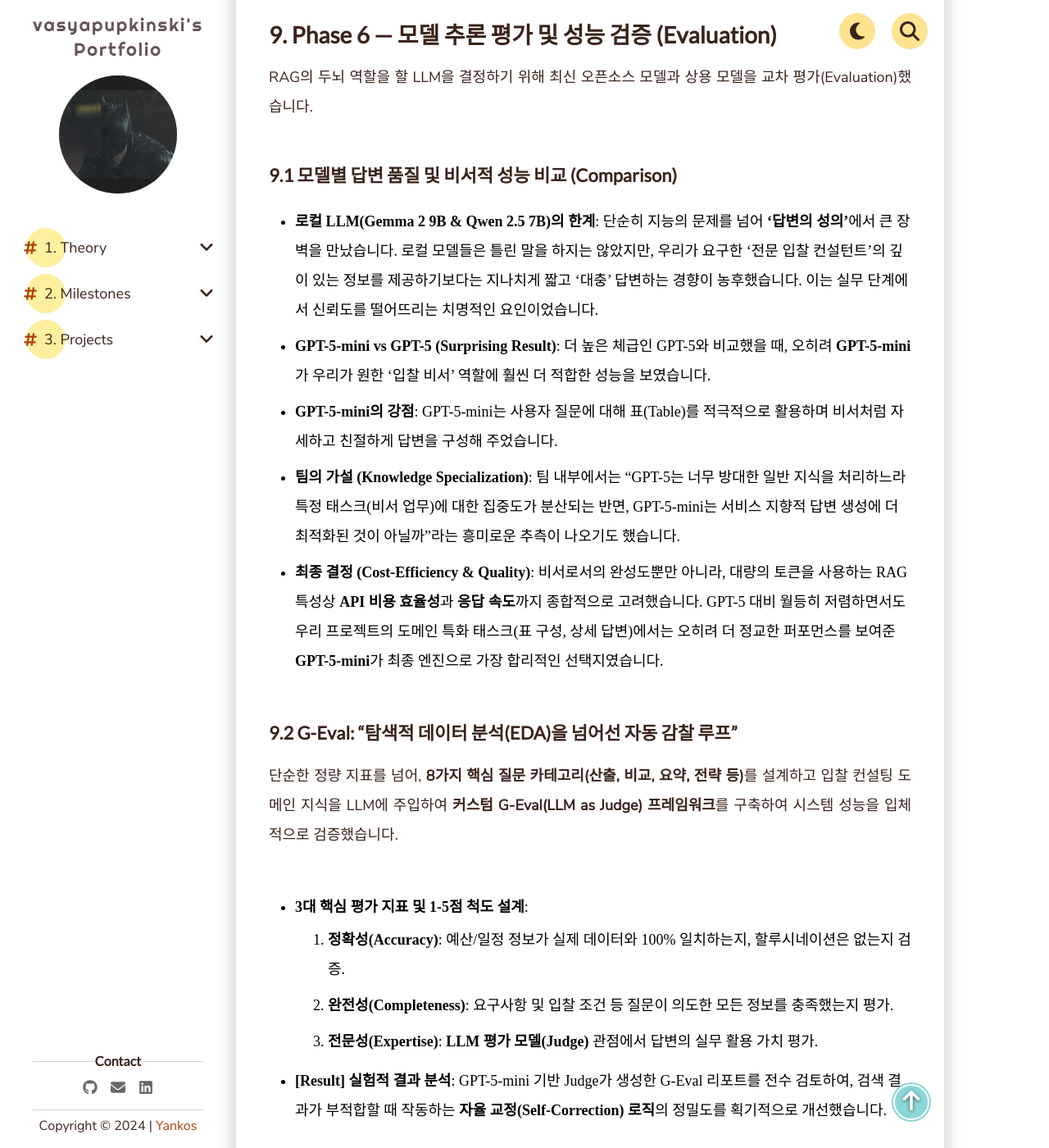
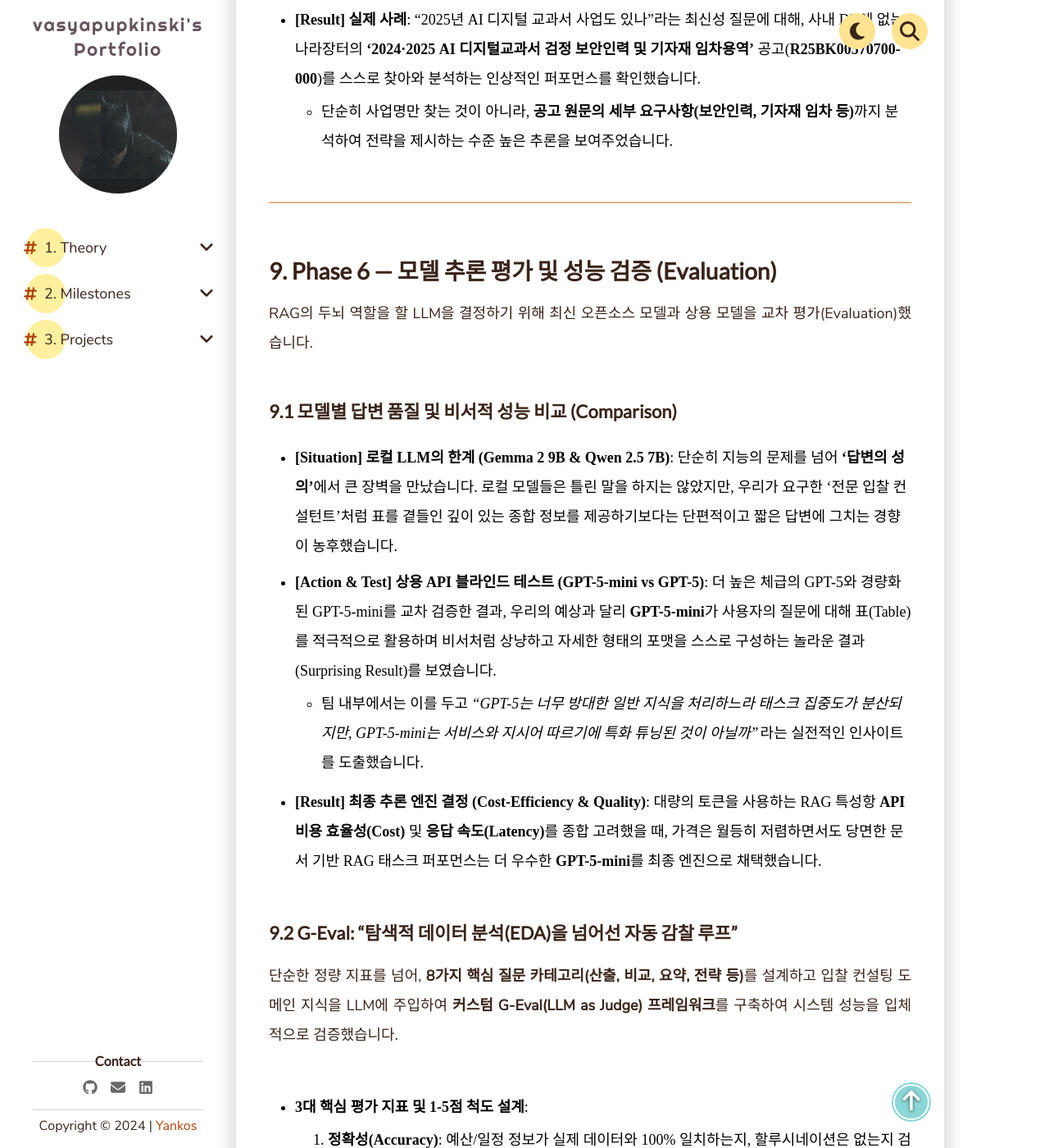
Before and after one commit to vasyapupkinski/vasyapupkinski.github.io, a Jekyll site: the page built from _pages/3. Projects/Team Projects/bid-analysis-rag.md, in a window 1280 px wide and 1400 px high, scrolled down 18136 px. Shown: the whole window at 82% size. Built offline with Jekyll 4.4.1, drawn with Linux system fonts in a browser that asks for light colours; comment, search, counter and statistics services are not loaded; some of the changed text lies outside the part shown.

Commit message:
docs: Refactor bid-analysis-rag.md with STAR structure and formatting fixes

```diff
--- a/_pages/3. Projects/Team Projects/bid-analysis-rag.md
+++ b/_pages/3. Projects/Team Projects/bid-analysis-rag.md
@@ -29,7 +29,12 @@ order: 2
 ### 데이터 무결성: 도메인 인터뷰에서 찾은 'Why'
 본 프로젝트의 시작은 기술적 구현이 아닌 **도메인 전문가(팀원)와의 심층 인터뷰**였습니다.
 
-"제안요청서(RFP)에 모든 정보가 정확히 들어있습니까? 그리고 이런 입찰을 할때 가장 중요하게 보시는 부분이 뭡니까?"라는 저의 질문에, 팀원은 **"RFP는 말 그대로 '요청서'일 뿐이며, 정보가 부정확하거나 아예 빠져있는 경우가 실무에서 허다하다 그리고 아무래도 가장 중요하게 먼저 보는 부분은 금액적인 부분이고 마감일과 같은 날짜도 역시 중요하게 본다"**는 결정적인 답변을 주었습니다. **[Situation]** (실제로 육안으로 몇몇 제안요청서들을 본 결과 금액이나 날짜가 없거나 CSV의 정보와 다른 경우가 많았음) 이 통찰은 제가 프로젝트 전체를 **'단순 RAG 구축'뿐만 아닌 '데이터 무결성 검증 에이전트'**로 설계하게 된 결정적 계기가 되었습니다. **[Task]**
+"제안요청서(RFP)에 모든 정보가 정확히 들어있습니까? 입찰을 검토할 때 가장 중요하게 보시는 부분이 뭡니까?"라는 저의 질문에, 도메인 전문가인 팀원은 **"RFP는 요청서일 뿐 정보가 부정확하거나 빠져있는 경우가 실무에 허다하며, 현실적으로 가장 먼저 보는 것은 정확한 사업 예산(금액)과 마감일(일정)이다"**라는 결정적인 답변을 주었습니다.
+
+> **[Situation] 데이터 오염의 현실**
+> 확인차 실제 수집된 제안요청서들을 전수 육안 조사한 결과, 예산이나 날짜가 누락되거나 기존에 수합된 CSV 데이터와 원문 정보가 불일치하는 **치명적인 메타데이터 오염**이 다수 발견되었습니다.
+
+이 통찰은 제가 본 프로젝트의 목표를 **[Task] '단순한 RAG 문답기 구축'이 아닌, '데이터 무결성 검증 및 자율 교정 에이전트(Agent)' 개발**로 상향 설정하게 된 결정적 계기가 되었습니다.
 
 특히 공공 입찰에서 가장 중요한 **'예산(사업 금액)'**과 **'마감일(일정)'**은 단 1원의 오차나 하루의 지연만으로도 프로젝트 전체의 신뢰를 파괴합니다. 저는 "Garbage In, Garbage Out"을 넘어, 모델이나 리트리버를 튜닝하기 전에 데이터 파이프라인 그 자체를 의심하고 감찰(Audit)하는 코어 로직 개발에 매진했습니다.
 
@@ -63,7 +68,7 @@ order: 2
 
 | 이름 | 역할 |
 |:---|:---|
-| **이승완 (팀원, PM)** | **데이터 무결성 감사(Auditing) 및 기술적 의사결정 총괄**. 98개 프로젝트 전수 조사를 통한 파이프라인 설계 및 파싱(Upstage) 주도, 레이아웃 붕괴(모아찍기) 규명을 통한 정교한 텍스트 추출 및 표 선형화 로직 개발, 전략 컨설턴트 페르소나 수립 및 자율 교정 Agentic RAG 아키텍처 설계 |
+| **이승완 (팀장, PM)** | **데이터 무결성 감사(Auditing) 및 기술적 의사결정 총괄**. 98개 프로젝트 전수 조사를 통한 파이프라인 설계 및 파싱(Upstage) 주도, 레이아웃 붕괴(모아찍기) 규명을 통한 정교한 텍스트 추출 및 표 선형화 로직 개발, 전략 컨설턴트 페르소나 수립 및 자율 교정 Agentic RAG 아키텍처 설계 |
 | 윤재형 | 1차 텍스트 파싱 실험(Clova, GPT), Vector DB(Qdrant) 구축 및 임베딩 모델 비교 분석 |
 | 김승우 | PDF 파싱 라이브러리(PyMuPDF, PDFPlumber) 비교 분석 및 검색 필터링 최적화 |
 
@@ -81,22 +86,24 @@ order: 2
     *   **제안요청서 (RFP)**: 사업의 세부 요구사항 및 기술 스펙
     *   **입찰공고문 (Notice)**: 공식적인 예산 대가와 정확한 마감일 정보
     *   **과업지시서 (Task Order)**: 계약상 의무 이행 사항과 세부 일정
-*   **전략적 데이터 보완**: 저는 팀원 인터뷰를 통해 RFP의 정보 부족을 확인한 후, **[Situation] 100건의 입찰 폴더를 전수 조사하여 18건에서 핵심 식별자(공고 번호 및 차수)가 누락된 것을 발견**했습니다. 이를 해결하기 위해 **[Action]** 나라장터(KONEPS)에서 누락된 공고문과 지시서를 직접 찾아내어 매칭하였고, 이를 위 폴더 구조(Project ID 단위)에 편입시켰습니다.
-*   **[Result]**: 단일 문서 기반 RAG의 한계를 극복하고, 사업의 맥락(Context)을 완벽하게 이해할 수 있는 **'사업 단위 통합 데이터 리포지토리'**를 완성했습니다. 질문에 대해 **"RFP에는 없지만 공고문에는 있는"** 정답을 내놓을 수 있도록 데이터 가용성을 대폭 확장한 핵심 성과입니다.
+*   **전략적 데이터 보완 및 매칭 (Data Completion)**:
+    *   **[Situation] 본질적 결측치 발견**: 팀원 인터뷰에서 확인한 결측치를 검증하고자 100건의 입찰 폴더를 전수 조사한 결과, 실제로 **18건에서 핵심 식별자(공고 번호 및 차수)가 누락**된 것을 발견했습니다.
+    *   **[Action] 아키텍트의 직접 개입**: 시스템에 올리기 전 확고한 신뢰성을 담보하기 위해, 나라장터(KONEPS)에서 누락된 공고문과 지시서를 제가 직접 찾아내어 매칭하고 Project ID 폴더 구조에 편입시켜 데이터 셋을 완벽하게 복원했습니다.
+*   **[Result] 사업 단위 통합 리포지토리 완성**: 단일 문서 기반 RAG의 한계를 극복하고, 사업의 맥락(Context)을 완벽하게 이해할 수 있는 **'사업 단위 통합 데이터 리포지토리'**를 완성했습니다. 질문에 대해 **"RFP에는 없지만 공고문에는 있는"** 정답을 내놓을 수 있도록 데이터 가용성을 대폭 확장한 핵심 성과입니다.
 
 ### 4.2 데이터 정규화(Normalization): "1.3억"과 "130,000,000"의 파편화 해결
 
 실무자들이 가장 중요하게 여기는 **'예산 금액'** 필터링에서 치명적인 데이터 오염을 발견했습니다.
-*   **[Problem] 수치 포맷의 불일치**: 공고마다 "1억 3천만 원", "1.3억", "130,000,000원" 등 표기 방식이 달라 정밀한 금액 조건 검색(예: 1억 이상 사업만 추출)이 불가능했습니다.
+*   **[Situation / Problem] 수치 포맷의 불일치**: 공고마다 "1억 3천만 원", "1.3억", "130,000,000원" 등 표기 방식이 달라 정밀한 금액 조건 검색(예: 1억 이상 사업만 추출)이 불가능했습니다.
 *   **[Action] 정규화 레이어 구축**: '억', '만', '천' 등 한글 통화 단위를 감지하여 가중치를 곱하고, 모든 콤마를 제거하여 수치형(`int64`) 데이터로 통합 변환하는 커스텀 정규화 스크립트를 개발했습니다.
-*   **[Result]**: 수치 기반 메타데이터 필터링의 무결성(Integrity)을 확보하였으며, LLM이 본문 텍스트를 헤매는 대신 **"검증된 수치 데이터"**를 바탕으로 답변하게 하여 시스템 신뢰도를 전문 비서급으로 격상시켰습니다.
+*   **[Result] 수치 메타데이터 무결성 확보**: 수치 기반 메타데이터 필터링의 무결성(Integrity)을 확보하였으며, LLM이 본문 텍스트를 헤매는 대신 **"검증된 수치 데이터"**를 바탕으로 답변하게 하여 시스템 신뢰도를 전문 비서급으로 격상시켰습니다.
 
 ### 4.3 포맷 일원화 및 레이아웃 무결성 확보: "HWP의 한계를 넘는 결단"
 데이터 수집 직후, 저는 `PyMuPDF`, `PDFPlumber`, `Clova OCR` 등 다양한 파서를 활용해 1차 텍스트 추출 실험을 진행하며 **데이터의 시각적 구조 보존력**을 집중 점검했습니다.
 
-*   **[Problem] 레이아웃 붕괴 (Layout Collapse)**: 나라장터 공고문 특유의 **'모아찍기(N-up)'** 문서에서 파서들이 좌우의 단(Column) 구분을 못 하고 **텍스트를 가로(Horizontal)로 강제 합쳐버리는 처참한 문맥 오염**을 직접 확인했습니다. 이는 RAG 단계에서 시스템의 답변 신뢰도를 0으로 떨어뜨리는 핵심 실패 요인이었습니다.
+*   **[Situation / Problem] 레이아웃 붕괴 (Layout Collapse)**: 나라장터 공고문 특유의 **'모아찍기(N-up)'** 문서에서 파서들이 좌우의 단(Column) 구분을 못 하고 **텍스트를 가로(Horizontal)로 강제 합쳐버리는 처참한 문맥 오염**을 직접 확인했습니다. 이는 RAG 단계에서 시스템의 답변 신뢰도를 0으로 떨어뜨리는 핵심 실패 요인이었습니다.
 *   **[Action] 기술적 결단 (Upstage Document Parse 채택)**: 수십 가지 케이스를 교차 검토한 결과, 레이아웃을 완벽하게 유지하며 마크다운 구조로 변환해주는 파서는 Upstage가 유일함을 증명하고 최종 선택했습니다. 또한 HWP 특유의 인코딩 오염을 방지하기 위해 **모든 HWP를 PDF로 일괄 변환(Normalizer)**하는 표준화 파이프라인을 구축했습니다.
-*   **[Result]**: 고성능 추출 모델의 성능을 100% 활용하며, 문서 내 텍스트와 표 구조를 가장 안정적으로 확보하는 무결성 데이터 기반을 마련했습니다.
+*   **[Result] 완벽한 레이아웃 보존**: 고성능 추출 모델의 성능을 100% 활용하며, 문서 내 텍스트와 표 구조를 가장 안정적으로 확보하는 무결성 데이터 기반을 마련했습니다.
 
 ---
 
@@ -132,14 +139,14 @@ Upstage Document API를 이용해 PDF를 Markdown으로 변환했으나, 프로
 
 ## 6. Phase 3 — 텍스트 이원화 전략 (Dualization Strategy)
 
-위 Phase 2 에서 HTML 표에 Grid Expansion과 선형화를 거친 데이터는, 컴퓨터의 벡터 검색 성능을 극대화했습니다. 하지만 반대로 사람이 읽거나 LLM이 그대로 넘겨받기에는 가독성이 떨어지는 부작용을 낳았습니다.
+**[Situation / Problem] 가독성의 역설**: 위 Phase 2 에서 HTML 표에 Grid Expansion과 선형화를 거친 데이터는, 컴퓨터의 벡터 검색 성능을 극대화했습니다. 하지만 반대로 사람이 읽거나 LLM이 그대로 넘겨받기에는 문서의 마크다운 뉘앙스와 가독성이 심각하게 떨어지는 부작용을 낳았습니다.
 
 > **"검색하기 완벽하게 좋은 텍스트(Summary)와 읽기 좋은 텍스트(Raw)는 다르다."**
 
-*   **해결 방안: 텍스트 이원화 (Dualization Pipeline)**:
-    *   **1. 검색 전용 (Search-Text)**: 평문화 및 표 선형화 로직이 적용되어 키워드와 의미가 뚜렷하게 잡히게 만든 Summary 데이터 셋.
-    *   **2. LLM 컨텍스트 (Original-Text)**: HTML의 다채로운 표 형태와 문서의 시각적 계층 구조가 그대로 보존되어 있는 원본 Markdown 데이터 셋.
-*   **[Result] 이중 트랙(Dual-Track) 기법**: Qdrant에서는 `Search-Text`로 검색하되, 최종 LLM 프롬프트에는 해당 ID의 `Original-Text`를 제공하는 구조를 독창적으로 설계했습니다. 이는 높은 Retrieval(검색 성공률)과 고품질의 Generation(답변 생성)을 동시에 달성하는 핵심 열쇠가 되었습니다.
+*   **[Action] 텍스트 이원화 (Dualization Pipeline)**:
+    *   **1. 검색 전용 (Search-Text)**: 평문화 및 표 선형화 로직이 적용되어 키워드와 의미가 뚜렷하게 잡히게 만든 벡터 검색 극대화용 데이터 셋.
+    *   **2. LLM 컨텍스트 (Original-Text)**: HTML의 다채로운 표 형태와 문서의 시각적 계층 구조가 그대로 보존되어 있는 답변 생성용 원본 Markdown 데이터 셋.
+*   **[Result] 이중 트랙(Dual-Track) 기법 완성**: Qdrant에서는 `Search-Text`로 검색하되, 최종 LLM 프롬프트에는 해당 ID의 `Original-Text`를 제공하는 구조를 독창적으로 설계했습니다. 이는 높은 Retrieval(검색 성공률)과 고품질의 Generation(답변 생성)을 동시에 달성하는 핵심 열쇠가 되었습니다.
 
 ---
 
@@ -172,7 +179,7 @@ Upstage Document API를 이용해 PDF를 Markdown으로 변환했으나, 프로
 - **Source Citation**: 사용자가 답변의 진위를 교차 검증할 수 있도록 3종 문서(RFP, 공고문, 지시서) 내 해당 섹션 위치를 시각적으로 투명하게 제시합니다.
 
 ### 8.2 웹 검색 폴백 (Web Search Fallback)
-만약 사내 문서(RFP) 데이터셋 내에서 답을 찾을 수 없는 일반적인 입찰 상식이나 법률 용어 질문이 들어올 경우, [Action] DuckDuckGo 웹 검색 도구**를 호출하여 최신 정보를 보충하는 하이브리드 지식 체계를 완성했습니다.
+만약 사내 문서(RFP) 데이터셋 내에서 답을 찾을 수 없는 일반적인 입찰 상식이나 법률 용어, 최신 공고에 대한 질문이 들어올 경우, **[Action] DuckDuckGo 웹 검색 도구**를 능동적으로 호출하여 외부 최신 정보를 보충하는 하이브리드 지식 체계를 완성했습니다.
 
 ![Web Fallback 실행 로그: 로컬 검색 실패 후 스스로 웹 검색으로 전환하여 실시간 공무 공고를 찾아내는 과정](/assets/images/projects/bid-analysis-rag/web-fallback-log.png)
 
@@ -190,11 +197,10 @@ Upstage Document API를 이용해 PDF를 Markdown으로 변환했으나, 프로
 RAG의 두뇌 역할을 할 LLM을 결정하기 위해 최신 오픈소스 모델과 상용 모델을 교차 평가(Evaluation)했습니다.
 
 ### 9.1 모델별 답변 품질 및 비서적 성능 비교 (Comparison)
-- **로컬 LLM(Gemma 2 9B & Qwen 2.5 7B)의 한계**: 단순히 지능의 문제를 넘어 **'답변의 성의'**에서 큰 장벽을 만났습니다. 로컬 모델들은 틀린 말을 하지는 않았지만, 우리가 요구한 '전문 입찰 컨설턴트'의 깊이 있는 정보를 제공하기보다는 지나치게 짧고 '대충' 답변하는 경향이 농후했습니다. 이는 실무 단계에서 신뢰도를 떨어뜨리는 치명적인 요인이었습니다.
-- **GPT-5-mini vs GPT-5 (Surprising Result)**: 더 높은 체급인 GPT-5와 비교했을 때, 오히려 **GPT-5-mini**가 우리가 원한 '입찰 비서' 역할에 훨씬 더 적합한 성능을 보였습니다.
-- **GPT-5-mini의 강점**: GPT-5-mini는 사용자 질문에 대해 표(Table)를 적극적으로 활용하며 비서처럼 자세하고 친절하게 답변을 구성해 주었습니다.
-- **팀의 가설 (Knowledge Specialization)**: 팀 내부에서는 "GPT-5는 너무 방대한 일반 지식을 처리하느라 특정 태스크(비서 업무)에 대한 집중도가 분산되는 반면, GPT-5-mini는 서비스 지향적 답변 생성에 더 최적화된 것이 아닐까"라는 흥미로운 추측이 나오기도 했습니다.
-- **최종 결정 (Cost-Efficiency & Quality)**: 비서로서의 완성도뿐만 아니라, 대량의 토큰을 사용하는 RAG 특성상 **API 비용 효율성**과 **응답 속도**까지 종합적으로 고려했습니다. GPT-5 대비 월등히 저렴하면서도 우리 프로젝트의 도메인 특화 태스크(표 구성, 상세 답변)에서는 오히려 더 정교한 퍼포먼스를 보여준 **GPT-5-mini**가 최종 엔진으로 가장 합리적인 선택지였습니다.
+*   **[Situation] 로컬 LLM의 한계 (Gemma 2 9B & Qwen 2.5 7B)**: 단순히 지능의 문제를 넘어 **'답변의 성의'**에서 큰 장벽을 만났습니다. 로컬 모델들은 틀린 말을 하지는 않았지만, 우리가 요구한 '전문 입찰 컨설턴트'처럼 표를 곁들인 깊이 있는 종합 정보를 제공하기보다는 단편적이고 짧은 답변에 그치는 경향이 농후했습니다.
+*   **[Action & Test] 상용 API 블라인드 테스트 (GPT-5-mini vs GPT-5)**: 더 높은 체급의 GPT-5와 경량화된 GPT-5-mini를 교차 검증한 결과, 우리의 예상과 달리 **GPT-5-mini**가 사용자의 질문에 대해 표(Table)를 적극적으로 활용하며 비서처럼 상냥하고 자세한 형태의 포맷을 스스로 구성하는 놀라운 결과(Surprising Result)를 보였습니다.
+    *   팀 내부에서는 이를 두고 *"GPT-5는 너무 방대한 일반 지식을 처리하느라 태스크 집중도가 분산되지만, GPT-5-mini는 서비스와 지시어 따르기에 특화 튜닝된 것이 아닐까"*라는 실전적인 인사이트를 도출했습니다.
+*   **[Result] 최종 추론 엔진 결정 (Cost-Efficiency & Quality)**: 대량의 토큰을 사용하는 RAG 특성항 **API 비용 효율성(Cost)** 및 **응답 속도(Latency)**를 종합 고려했을 때, 가격은 월등히 저렴하면서도 당면한 문서 기반 RAG 태스크 퍼포먼스는 더 우수한 **GPT-5-mini**를 최종 엔진으로 채택했습니다.
 
 ### 9.2 G-Eval: "탐색적 데이터 분석(EDA)을 넘어선 자동 감찰 루프"
 단순한 정량 지표를 넘어, **8가지 핵심 질문 카테고리(산출, 비교, 요약, 전략 등)**를 설계하고 입찰 컨설팅 도메인 지식을 LLM에 주입하여 **커스텀 G-Eval(LLM as Judge) 프레임워크**를 구축하여 시스템 성능을 입체적으로 검증했습니다.
```
